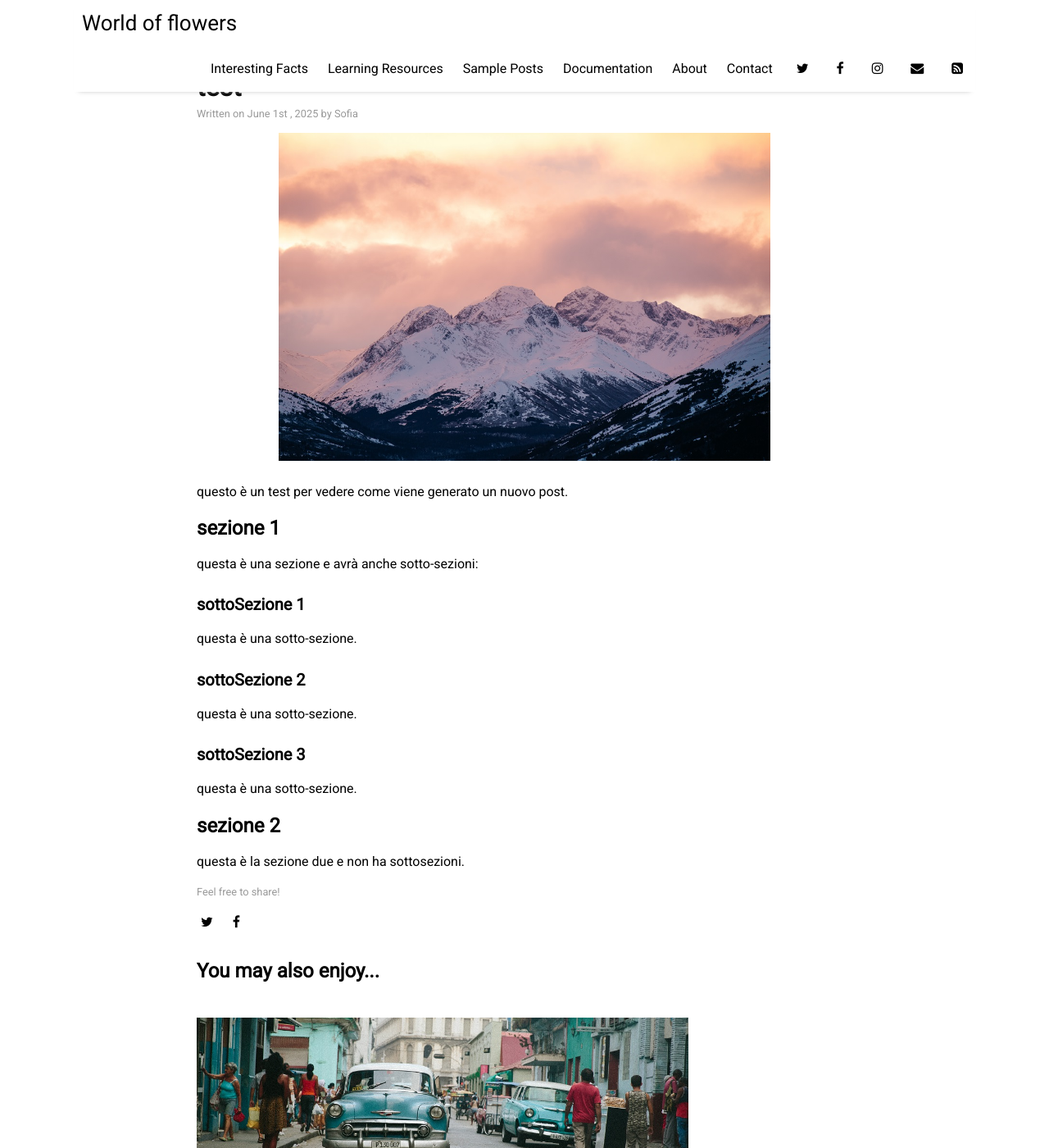
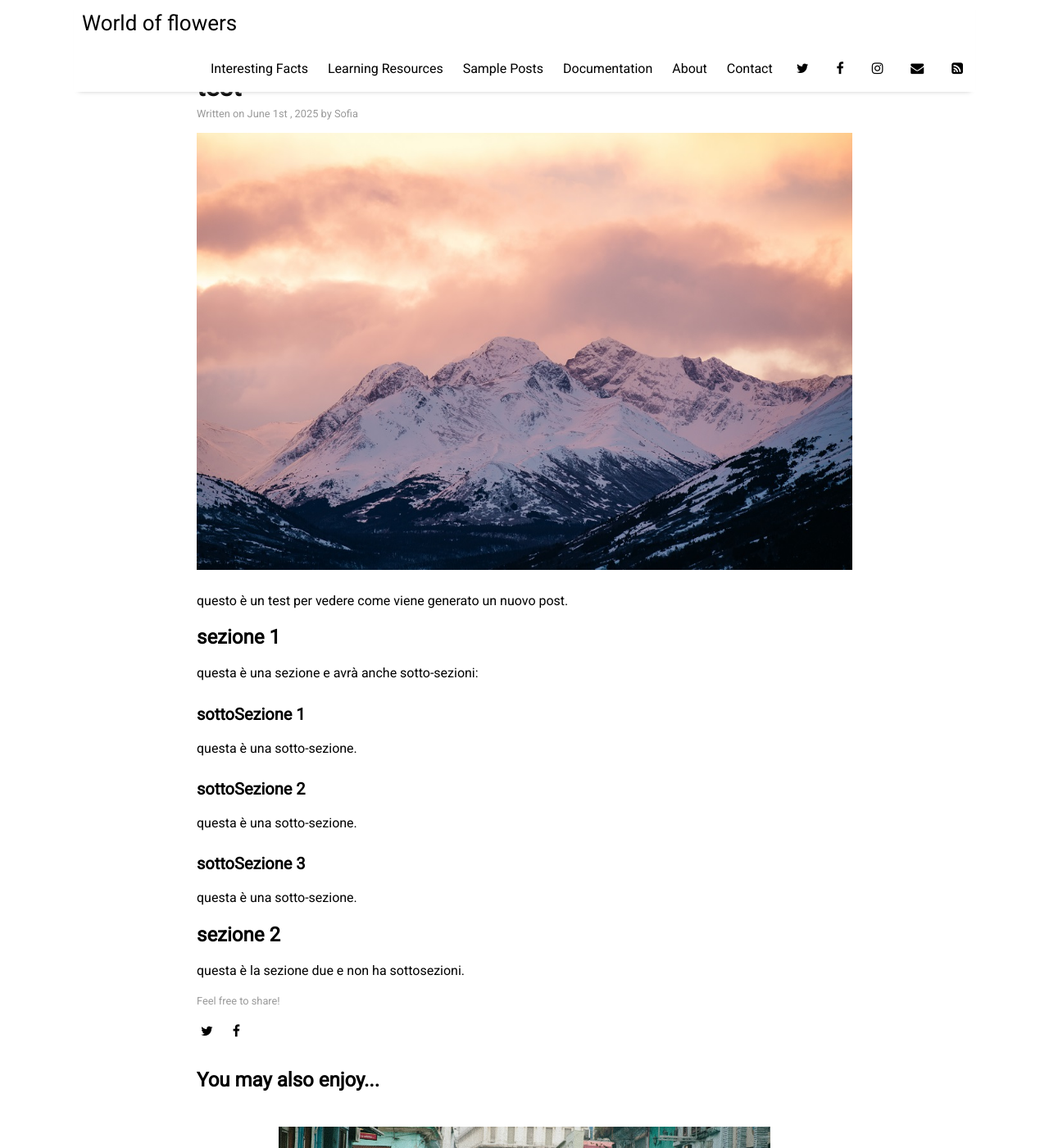
Before and after one commit to sofiaGerace/sofiaGerace.github.io, a Jekyll site: the page built from _posts/2025-06-01-test-di-prova.md, in a window 1280 px wide and 1400 px high. Shown: the whole window at 82% size. Built offline with Jekyll 4.4.1, drawn with Linux system fonts in a browser that asks for light colours; nearby versions of some CDN libraries.

Commit message:
Update _post.scss

```diff
--- a/_sass/_post.scss
+++ b/_sass/_post.scss
@@ -13,7 +13,7 @@
   align: middle;
   margin: 5px auto 25px;
   display: block;
-  max-width: 600px;
+  max-width: 800px;
 }
 @media (max-width: $container-width) {
   .post-content {
@@ -65,7 +65,7 @@
 }
 .related-thumbnail {
   position: relative;
-  width: 600px;
+  width: 800px;
   height: 200px;
   overflow: hidden;
 }
```
